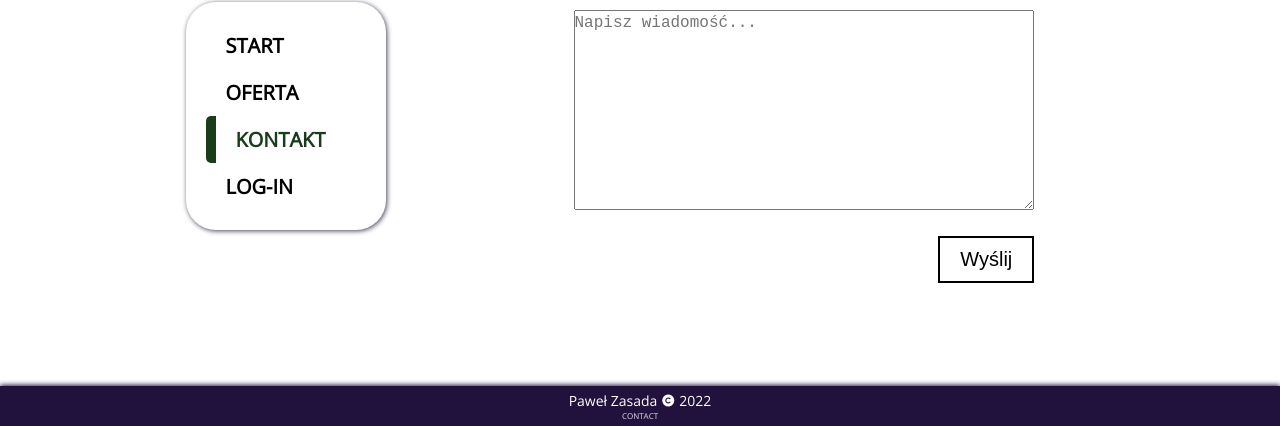
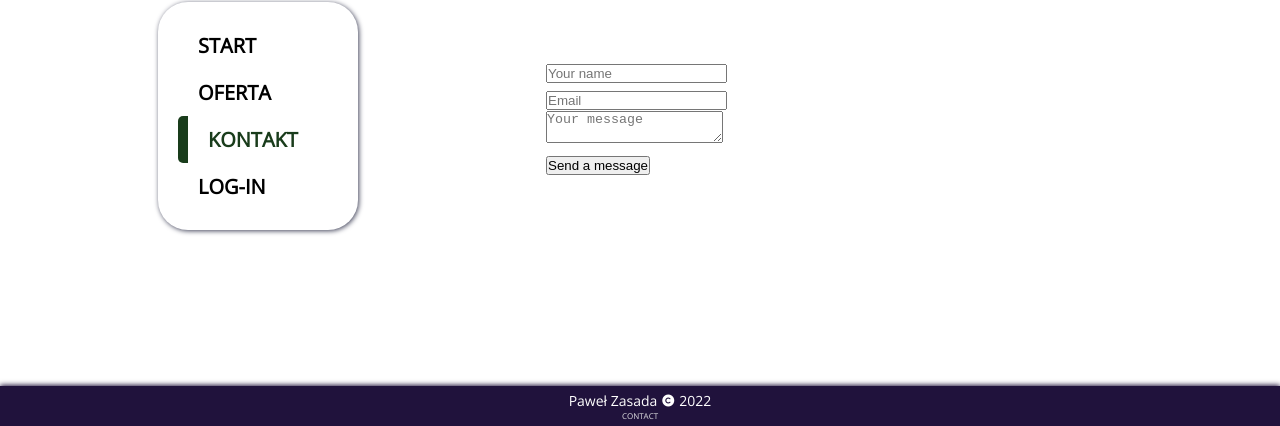
Before and after one commit to Zasada94/buduj-z-zasadami, a React app: page /contact in a window 1280 px wide. Shown: the part 374-800 px from the top of the page. Built offline with nearby package versions, Linux system fonts and the light colour scheme.

Commit message:
contact form added

```diff
--- a/src/pages/ContactPage.js
+++ b/src/pages/ContactPage.js
@@ -1,48 +1,45 @@
-import React from "react";
-import "../styles/ContactPage.css";
-import { Prompt } from "react-router-dom";
+import React, { useState } from "react";
 
-class ContactPage extends React.Component {
-  state = { value: "", isEmpty: true };
+const FORM_ENDPOINT =
+	"https://public.herotofu.com/v1/6cd9ee40-2797-11ed-9d54-c9f9d2b00e7b";
+const ContactForm = () => {
+	const [submitted, setSubmitted] = useState(false);
+	const handleSubmit = () => {
+		setTimeout(() => {
+			setSubmitted(true);
+		}, 100);
+	};
 
-  handleSubmit = (e) => {
-    e.preventDefault();
-    this.setState({ value: "", isEmpty: true });
-  };
+	if (submitted) {
+		return (
+			<>
+				<h2>Thank you!</h2>
+				<div>We'll be in touch soon.</div>
+			</>
+		);
+	}
 
-  handleChange = (e) => {
-    if (e.target.value.length > 0) {
-      this.setState({
-        value: e.target.value,
-        isEmpty: false,
-      });
-    } else {
-      this.setState({
-        value: e.target.value,
-        isEmpty: true,
-      });
-    }
-  };
+	return (
+		<form
+			action={FORM_ENDPOINT}
+			onSubmit={handleSubmit}
+			method="POST"
+			target="_blank"
+		>
+			<div>
+				<input type="text" placeholder="Your name" name="name" required />
+			</div>
+			<div>
+				<input type="email" placeholder="Email" name="email" required />
+			</div>
+			<div>
+				<textarea placeholder="Your message" name="message" required />
+			</div>
+			<div>
+				<button type="submit"> Send a message </button>
+			</div>
+		</form>
+	);
+};
 
-  render() {
-    return (
-      <div className="contact">
-        <form onSubmit={this.handleSubmit}>
-          <h3>Napisz do nas</h3>
-          <textarea
-            value={this.state.value}
-            onChange={this.handleChange}
-            placeholder="Napisz wiadomość..."
-          ></textarea>
-          <button>Wyślij</button>
-        </form>
-        <Prompt
-          when={!this.state.isEmpty}
-          message="Masz niewypełniony formularz kontaktowy. Czy na pewno chcesz opuścić stronę?"
-        />
-      </div>
-    );
-  }
-}
-
-export default ContactPage;
+export default ContactForm;
--- a/src/styles/App.css
+++ b/src/styles/App.css
@@ -13,13 +13,17 @@ main {
 	align-items: center;
 	justify-content: center;
 	flex-grow: 1;
-	margin: 0 0 100px 55px;
+	margin-bottom: 100px;
 	width: 90%;
 	max-width: 1200px;
 	overflow: hidden;
 }
 .blog {
 	width: 80%;
+	display: flex;
+	flex-direction: column;
+	justify-content: center;
+	text-align: center;
 }
 h3 {
 	text-transform: none;
@@ -34,6 +38,11 @@ article p {
 }
 article h1 {
 	font-size: 28px;
+}
+@media (max-width: 300px) {
+	main {
+		margin: 0 0 50px 20px;
+	}
 }
 
 @media (min-width: 720px) {
@@ -63,4 +72,7 @@ article h1 {
 	article h1 {
 		font-size: 30px;
 	}
+	.blog {
+		text-align: left;
+	}
 }
--- a/src/styles/Products.css
+++ b/src/styles/Products.css
@@ -1,22 +1,19 @@
 .products h2 {
 	margin-bottom: 20px;
+	display: inline-block;
+	max-width: 300px;
 }
 
 .products ul {
 	list-style: none;
 }
-.products {
-	max-width: 400px;
-}
+
 .products li {
 	margin-bottom: 20px;
-	max-width: 300px;
 	text-align: center;
 }
 .products a {
 	display: inline-block;
-	width: 100%;
-	height: 100%;
 	text-decoration: none;
 	color: #20123c;
 	padding: 2% 3%;
@@ -63,3 +60,8 @@
 	background-color: #4a326c;
 	border-color: #bdb6c6;
 }
+@media (min-width: 1080px) {
+	.products li {
+		text-align: left;
+	}
+}
```
